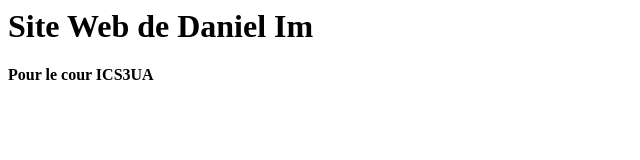
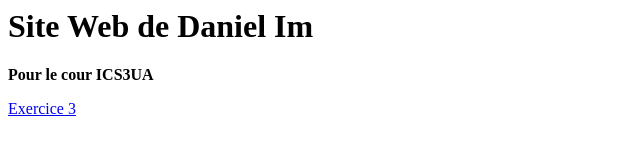
Before and after one commit to DanielIm908/DanielIm908, a plain HTML site: page index.html in a window 1280 px wide. Shown: the full height of the page, 0-640 px from the left. Drawn offline with Linux system fonts and the light colour scheme.

Commit message:
Update index.html

```diff
--- a/index.html
+++ b/index.html
@@ -1,4 +1,4 @@
 <title>Site Web de Daniel Im</title>
 <h1>Site Web de Daniel Im</h1>
 <b>Pour le cour ICS3UA</b>
-<p> <a href=exercice3.html </a></p>
+<p> <a href=exercice3.html> Exercice 3 </a></p>
```
